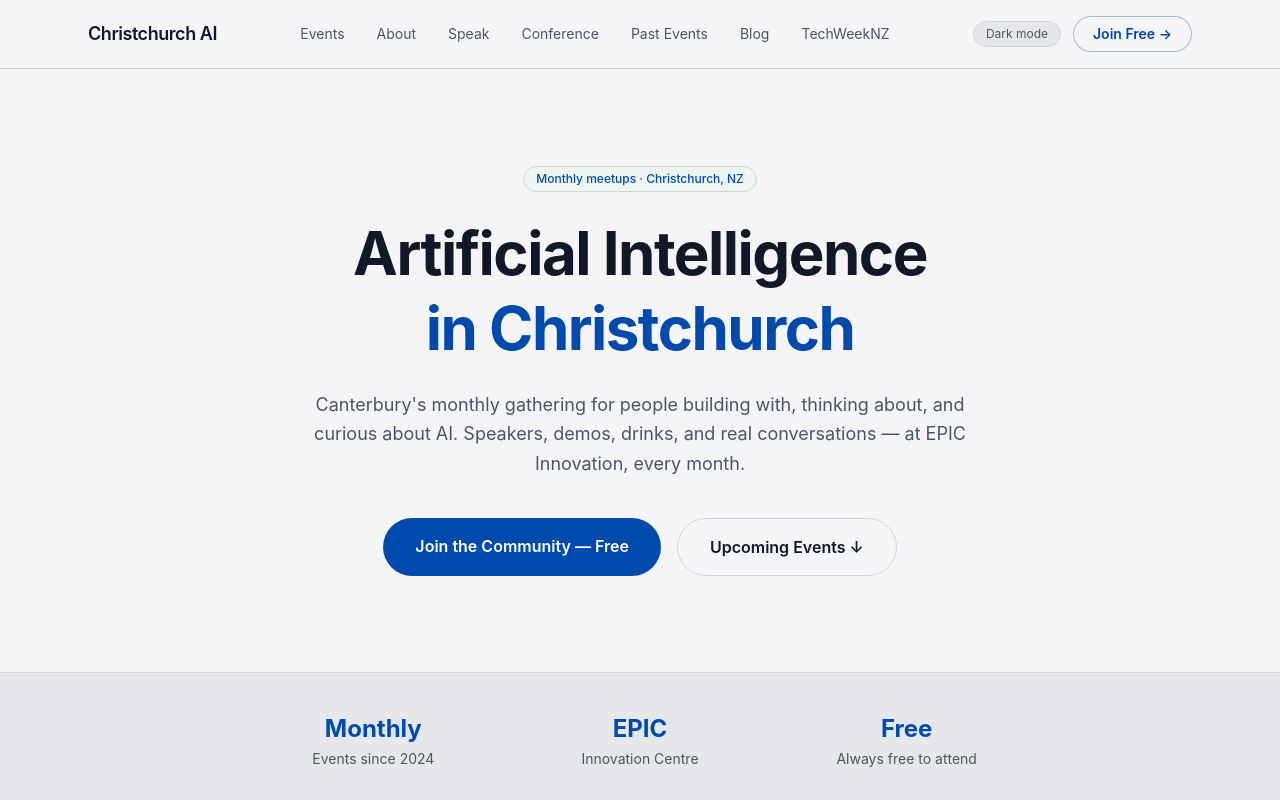
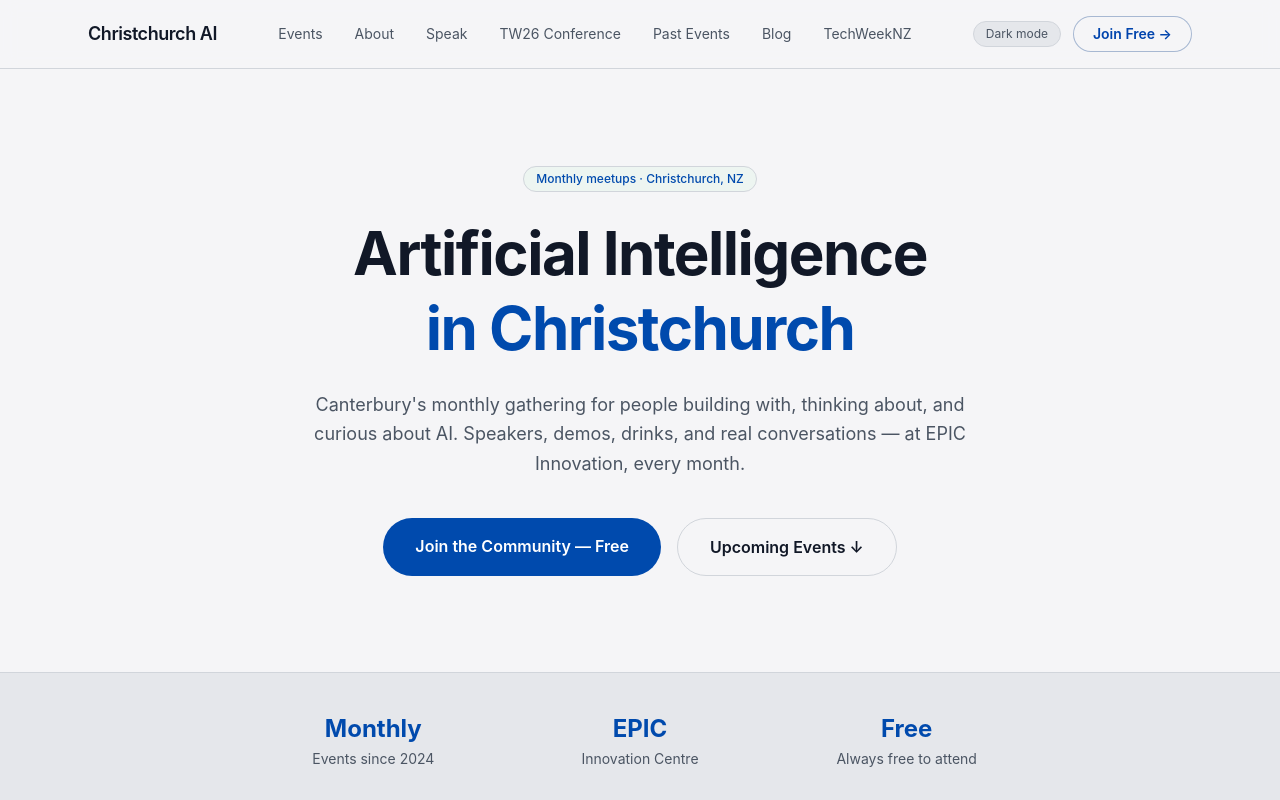
Before and after one commit to caelanhuntress/christchurch-ai, a Next.js app: page / in a window 1280 px wide. Shown: the top 800 px of the page. Built offline with nearby package versions, Linux system fonts and the light colour scheme.

Commit message:
style: clarify conference nav label

```diff
--- a/app/components/SiteHeader.tsx
+++ b/app/components/SiteHeader.tsx
@@ -21,7 +21,7 @@ export default function SiteHeader({ homeMode = false }: SiteHeaderProps) {
               <a href="#speak" className="hover:text-white hover:bg-[#004aad] hover:rounded-full px-3 py-2 transition-all">Speak</a>
             </>
           )}
-          <Link href="/epic-ai-conference" className="hover:text-white hover:bg-[#004aad] hover:rounded-full px-3 py-2 transition-all">Conference</Link>
+          <Link href="/epic-ai-conference" className="hover:text-white hover:bg-[#004aad] hover:rounded-full px-3 py-2 transition-all">TW26 Conference</Link>
           <Link href="/past-events" className="hover:text-white hover:bg-[#004aad] hover:rounded-full px-3 py-2 transition-all">Past Events</Link>
           <Link href="/blog" className="hover:text-white hover:bg-[#004aad] hover:rounded-full px-3 py-2 transition-all">Blog</Link>
           <Link href="/techweek" className="hover:text-white hover:bg-[#004aad] hover:rounded-full px-3 py-2 transition-all">TechWeekNZ</Link>
```
